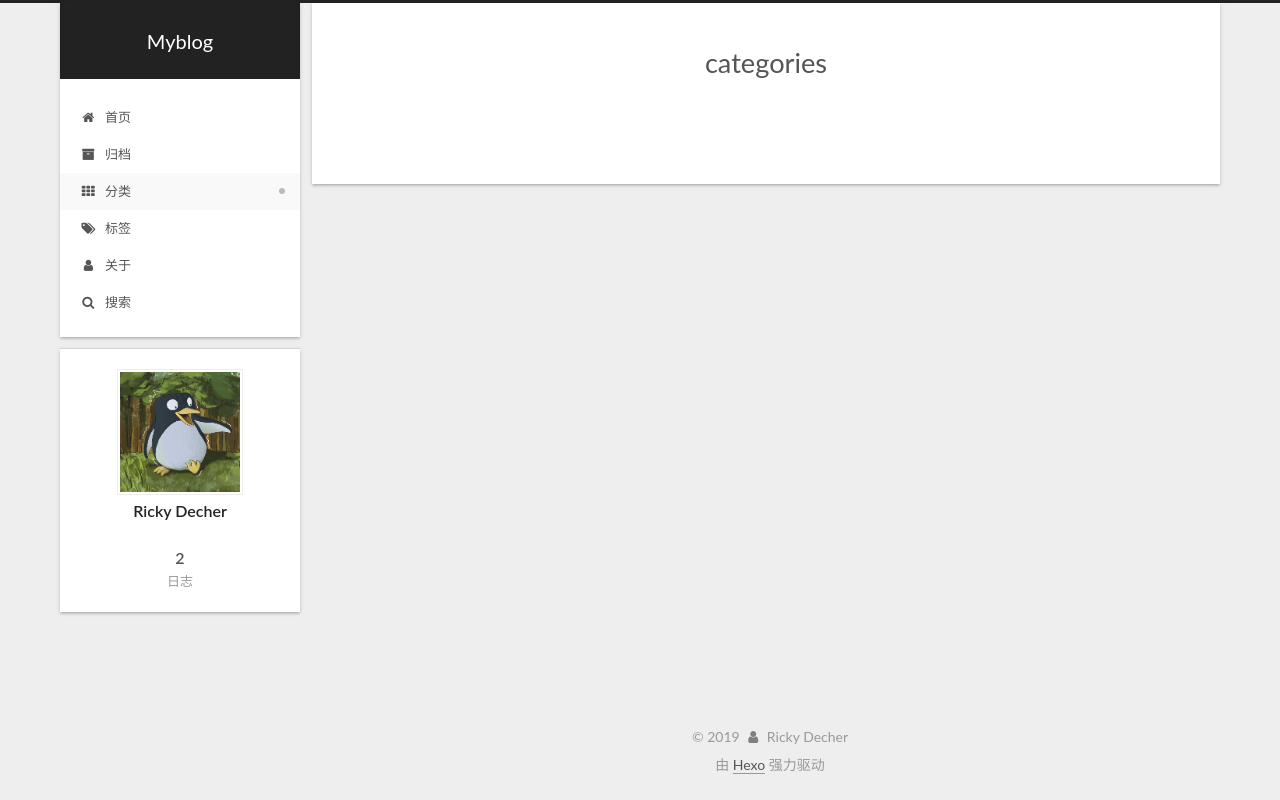
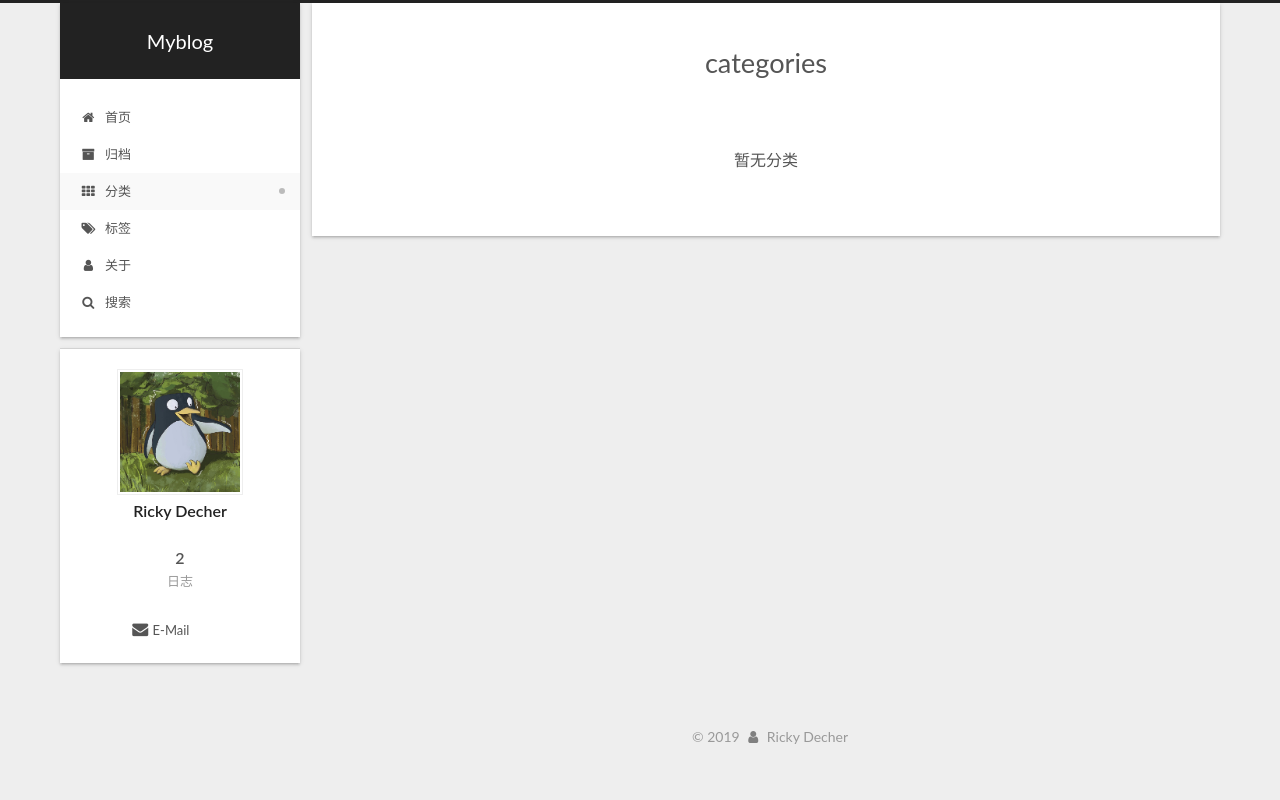
Before and after one commit to oofizzy/blog, a plain HTML site: page categories/index.html in a window 1280 px wide. Drawn offline with Linux system fonts and the light colour scheme.

Commit message:
hexo Next v1.9

```diff
--- a/categories/index.html
+++ b/categories/index.html
@@ -101,7 +101,7 @@
 <meta property="og:url" content="http://yoursite.com/categories/index.html">
 <meta property="og:site_name" content="Myblog">
 <meta property="og:locale" content="zh-CN">
-<meta property="og:updated_time" content="2019-01-30T03:24:42.257Z">
+<meta property="og:updated_time" content="2019-01-30T09:13:31.140Z">
 <meta name="twitter:card" content="summary">
 <meta name="twitter:title" content="categories">
 
@@ -398,7 +398,16 @@
       <div class="post-body">
 
 
+          <div class="category-all-page">
+            <div class="category-all-title">
 
+
+              暂无分类
+            </div>
+            <div class="category-all">
+
+            </div>
+          </div>
 
       </div>
 
@@ -474,6 +483,21 @@
 
 
 
+            <div class="links-of-author motion-element">
+
+                <span class="links-of-author-item">
+
+
+
+
+
+
+
+                  <a href="mailto:tyiplus@163.com" title="E-Mail &rarr; mailto:tyiplus@163.com" rel="noopener" target="_blank"><i class="fa fa-fw fa-envelope"></i>E-Mail</a>
+                </span>
+
+            </div>
+
 
 
 
@@ -513,8 +537,6 @@
 
 </div>
 
-
-  <div class="powered-by">由 <a href="https://hexo.io" class="theme-link" rel="noopener" target="_blank">Hexo</a> 强力驱动</div>
 
 
 
--- a/css/main.css
+++ b/css/main.css
@@ -1882,7 +1882,7 @@ pre .javascript .function {
   width: 4px;
   height: 4px;
   border-radius: 50%;
-  background: #2524ff;
+  background: #c9ffff;
 }
 .links-of-blogroll {
   font-size: 13px;
```
Also changed, not shown: 2019/01/06/hello-world/index.html (+15 -2 lines), 2019/01/06/post-title/index.html (+15 -2 lines), about/index.html (+15 -2 lines), archives/2019/01/index.html (+15 -2 lines), archives/2019/index.html (+15 -2 lines), archives/index.html (+15 -2 lines), index.html (+15 -2 lines), tags/index.html (+25 -3 lines).
